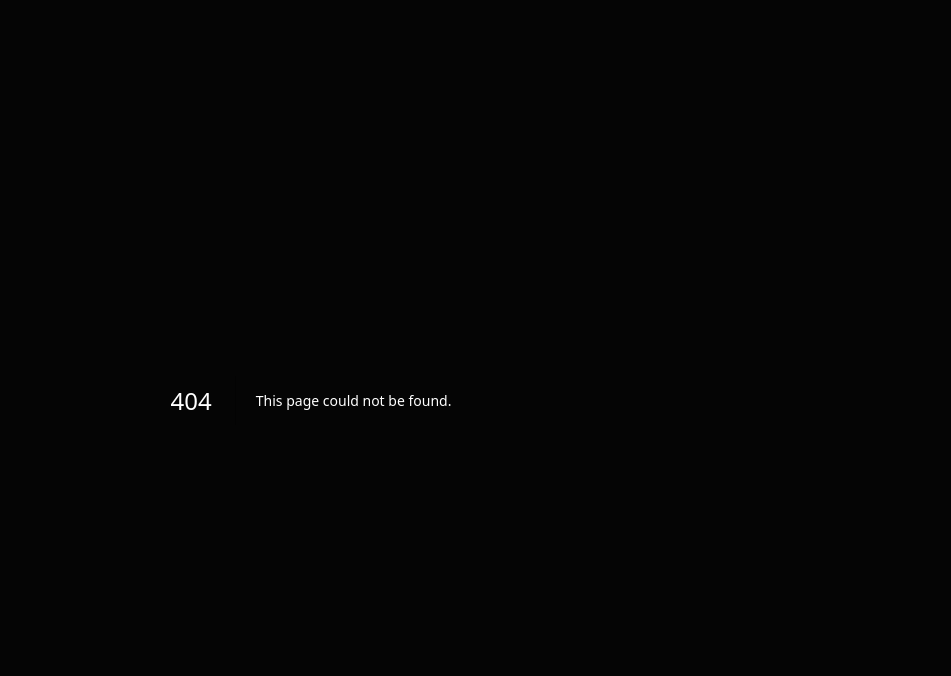
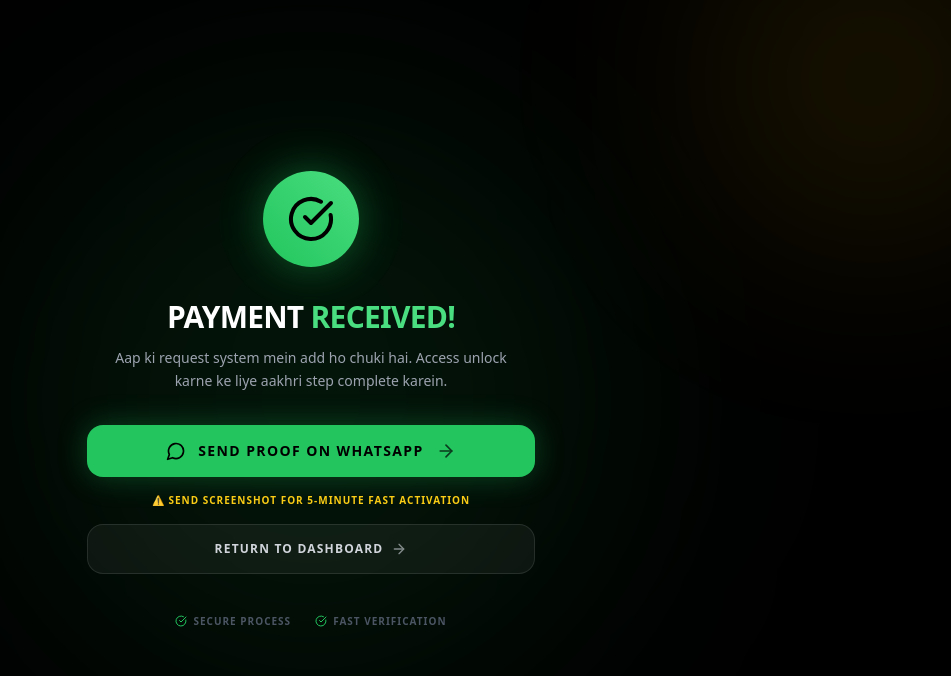
Before and after one commit to Byonsoft-os786/byonsoft-, a Next.js app: page /payment/success in a window 1280 px wide. Before the commit this address had no page. Shown: the top 676 px of the page, without its empty margins (329-1280 px from the left). Built offline with nearby package versions, Linux system fonts and the light colour scheme.

Commit message:
Create page.tsx

```diff
--- /dev/null
+++ b/app/payment/success/page.tsx
@@ -0,0 +1,76 @@
+"use client";
+
+import { useRouter } from "next/navigation";
+import { CheckCircle, ArrowRight, MessageCircle } from "lucide-react";
+
+const WA_LINK = "https://wa.me/923124494267?text=Hello,%20I%20have%20just%20paid%20Rs.750%20for%20Byonsoft%20OS.%20Here%20is%20my%20screenshot.";
+
+export default function PaymentSuccess() {
+  const router = useRouter();
+
+  return (
+    <div className="min-h-screen bg-black flex items-center justify-center p-4 relative overflow-hidden font-sans">
+      {/* 🔴 Ambient Elite Glow Blobs */}
+      <div className="pointer-events-none absolute inset-0 overflow-hidden">
+        <div className="absolute top-1/2 left-1/2 -translate-x-1/2 -translate-y-1/2 w-[600px] h-[600px] rounded-full bg-green-500/10 blur-[120px]" />
+        <div className="absolute -top-24 -right-24 w-[350px] h-[350px] rounded-full bg-yellow-500/10 blur-[100px]" />
+      </div>
+
+      <div className="relative z-10 w-full max-w-md flex flex-col items-center text-center animate-in slide-in-from-bottom-8 duration-700 ease-out">
+
+        {/* Animated Check Icon */}
+        <div className="relative w-24 h-24 mb-8">
+          <div className="absolute inset-0 bg-green-500/20 rounded-full animate-ping" />
+          <div className="absolute inset-0 bg-gradient-to-tr from-green-500 to-green-400 rounded-full flex items-center justify-center shadow-[0_0_40px_rgba(34,197,94,0.4)]">
+            <CheckCircle className="w-12 h-12 text-black" />
+          </div>
+        </div>
+
+        <h1 className="text-3xl font-black text-white tracking-tight mb-3 uppercase">
+          Payment <span className="text-green-400">Received!</span>
+        </h1>
+
+        <p className="text-gray-400 text-sm mb-8 font-medium leading-relaxed px-4">
+          Aap ki request system mein add ho chuki hai. Access unlock karne ke liye aakhri step complete karein.
+        </p>
+
+        <div className="w-full space-y-4">
+          {/* WhatsApp Primary Action */}
+          <a
+            href={WA_LINK}
+            target="_blank"
+            rel="noopener noreferrer"
+            className="group flex items-center justify-center gap-3 w-full bg-green-500 hover:bg-green-400 text-black font-black text-sm px-6 py-4 rounded-2xl transition-all duration-300 shadow-[0_0_30px_rgba(34,197,94,0.3)] hover:scale-[1.02] active:scale-95 uppercase tracking-widest"
+          >
+            <MessageCircle className="w-5 h-5 shrink-0" />
+            <span>Send Proof on WhatsApp</span>
+            <ArrowRight className="w-5 h-5 opacity-70 group-hover:translate-x-1 transition-transform shrink-0" />
+          </a>
+
+          <p className="text-yellow-400 text-[10px] font-black uppercase tracking-widest mb-6">
+            ⚠️ Send screenshot for 5-minute fast activation
+          </p>
+
+          {/* Secondary Action */}
+          <button
+            onClick={() => router.push("/dashboard")}
+            className="group flex items-center justify-center gap-2 w-full border border-white/10 hover:border-yellow-400/50 bg-white/5 text-gray-300 hover:text-yellow-400 font-bold text-xs uppercase tracking-widest px-6 py-4 rounded-2xl transition-all duration-200"
+          >
+            Return to Dashboard
+            <ArrowRight className="w-4 h-4 opacity-60 group-hover:translate-x-1 group-hover:opacity-100 transition-all" />
+          </button>
+        </div>
+
+        {/* Bottom reassurance */}
+        <div className="mt-10 flex items-center justify-center gap-6 text-[10px] font-bold uppercase tracking-widest text-gray-600">
+          <span className="flex items-center gap-1.5">
+            <CheckCircle className="w-3 h-3 text-green-500" /> Secure Process
+          </span>
+          <span className="flex items-center gap-1.5">
+            <CheckCircle className="w-3 h-3 text-green-500" /> Fast Verification
+          </span>
+        </div>
+      </div>
+    </div>
+  );
+}
```
